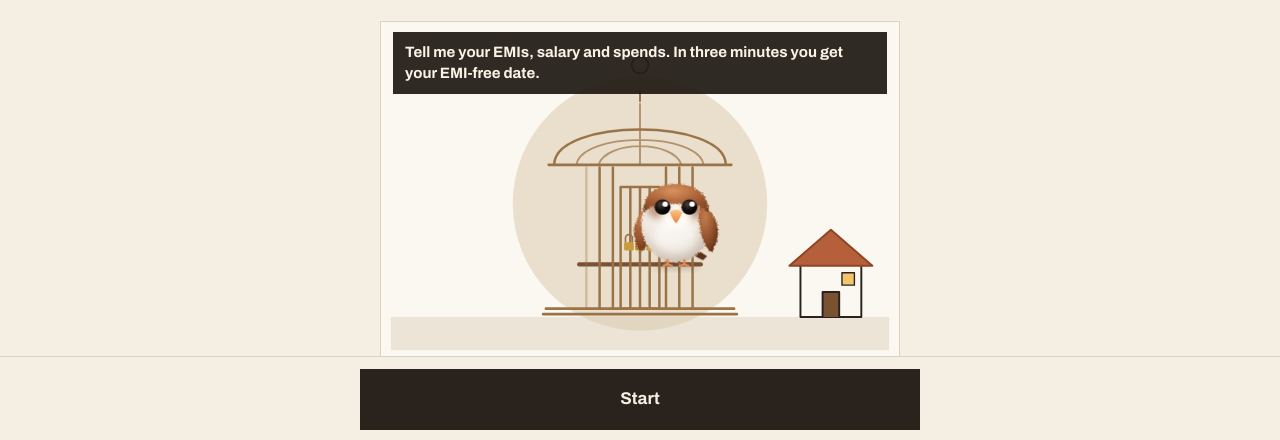
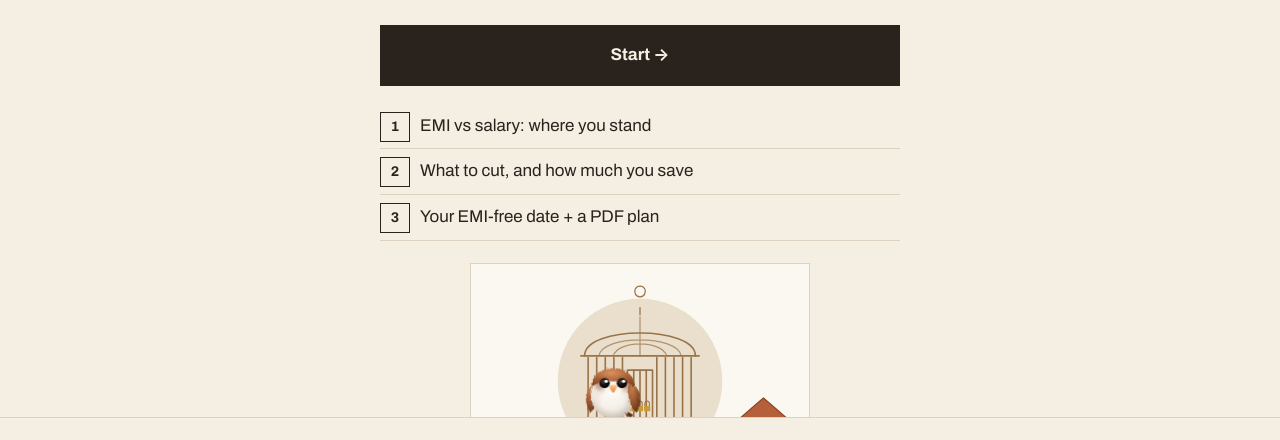
Before and after one commit to noormohammedj/mentellcommunity, a plain HTML site: page en/index.html in a window 1280 px wide. Shown: the part 358-798 px from the top of the page. Drawn offline with Linux system fonts and the light colour scheme.

Commit message:
Welcome screen: one Start under the headline, sparrow clip no longer autoplays
- friends.js: the 15-second clip plays only when tapped (or where data-autoplay="on");
  adds a compact .mf-sm stage size
- /financial/, /en/, /hi/ welcome: Start button right under the headline, the 3 steps
  next, a smaller Kuruvi card last; the bottom Start is hidden on this screen only
  (it shows Continue when resuming, same as before)
- friends.js cache version bumped to v=2 on all pages

Co-Authored-By: Claude Opus 5.5 <noreply@anthropic.com>
Claude-Session: https://claude.ai/code/session_01ADUTFf5tmB1KxkSTXCg1vg

```diff
--- a/en/index.html
+++ b/en/index.html
@@ -22,7 +22,7 @@
 <script type="application/ld+json">{"@context":"https://schema.org","@type":"WebApplication","name":"Mentell Money: EMI-free plan","url":"https://mentell.co.in/en/","applicationCategory":"FinanceApplication","operatingSystem":"Any","inLanguage":["en-IN","ta"],"description":"Free money planner for salaried families in Tamil Nadu: EMI vs salary, family expenses, habit cuts, EMI-free date, PDF report.","offers":{"@type":"Offer","price":"0","priceCurrency":"INR"},"publisher":{"@type":"Organization","name":"Mentell","url":"https://mentell.co.in/","logo":"https://mentell.co.in/apple-touch-icon.png"}}</script>
 <!-- config BEFORE the GA tag: it strips hand-off data from the URL before GA reads it -->
 <script src="/mentell-config.js"></script>
-<script src="/friends/friends.js?v=1" defer></script>
+<script src="/friends/friends.js?v=2" defer></script>
 <script async src="https://www.googletagmanager.com/gtag/js?id=G-CYPL2VHDKP"></script>
 <script>window.dataLayer=window.dataLayer||[];function gtag(){dataLayer.push(arguments);}gtag('js',new Date());gtag('config','G-CYPL2VHDKP');</script>
 <link rel="preconnect" href="https://fonts.googleapis.com">
@@ -334,8 +334,9 @@ footer a{color:var(--muted)}
 <section class="scr" data-s="welcome" aria-labelledby="hWelcome">
   <h1 id="hWelcome" data-anim>EMI pressure?</h1>
   <p class="lede" data-anim>3 minutes. Your full picture and your EMI-free date. <b id="wFree">Free.</b></p>
-  <div data-friend="kuruvi" data-lang="en" data-anim></div>
+  <button type="button" class="btn" id="wStart" data-anim style="width:100%;margin:4px 0 18px">Start &rarr;</button>
   <ol class="steps" data-anim style="margin:0 0 22px"><li>EMI vs salary: where you stand</li><li>What to cut, and how much you save</li><li>Your EMI-free date + a PDF plan</li></ol>
+  <div data-friend="kuruvi" data-lang="en" class="mf-sm" data-anim></div>
   <div id="resume" hidden class="callout" data-anim><b>You stopped halfway.</b><br><button type="button" class="link" id="startFresh">Start fresh</button></div>
   <button type="button" class="link" id="loginLink" hidden data-anim>Already tracking? Log in</button>
   <div id="rsOk" hidden class="callout"><b>Unlocked ✓</b> <span id="rsOkTxt"></span></div>
@@ -1121,6 +1122,7 @@ function go(i, opts){
   if (name==='body_mind') NEXT_LABEL.body_mind = TRACKER_URL ? (hasSession() ? 'Open my tracker' : 'Track daily, get 50% off') : 'Get my PDF';
   $('#back').style.display = (i===0 || name==='tracker') ? 'none' : '';
   const nx = $('#next'); nx.style.display = (name==='pdf' || name==='paywall') ? 'none' : ''; nx.textContent = NEXT_LABEL[name] || 'Next';
+  const wsb = $('#wStart'); if (wsb && name==='welcome'){ nx.style.display = 'none'; wsb.textContent = (NEXT_LABEL.welcome || 'Start') + ' →'; }   // [v28] one Start, under the headline
   window.scrollTo(0,0);
   enter(scr);
   if (!opts.fromPop){ try{ history[opts.replace?'replaceState':'pushState']({s:i, p:opts.replace ? (history.state && history.state.p) : from}, '', '#'+name); }catch(e){} }
@@ -2491,7 +2493,7 @@ async function openPersonalLink(tok){
   const target = (location.hash||'').slice(1);
   const ti = SCREENS.indexOf(target);
   const canResume = S.at > 0;
-  if (canResume){ $('#resume').hidden = false; NEXT_LABEL.welcome = 'Continue'; }
+  if (canResume){ $('#resume').hidden = false; NEXT_LABEL.welcome = 'Continue'; const wsr = $('#wStart'); if (wsr) wsr.textContent = NEXT_LABEL.welcome + ' →'; }
   // [v24] personal link (?a=<token>): plan + tracker on any phone
   let acc = null; try{ acc = sessionStorage.getItem('mm_access'); sessionStorage.removeItem('mm_access'); }catch(e){}
   if (acc && PAYWALL && !PAY_MOCK) openPersonalLink(acc);
@@ -2528,6 +2530,7 @@ async function openPersonalLink(tok){
   const rgs = $('#rgSel'); if (rgs) rgs.addEventListener('change', ()=>{ track('region_change', {to:rgs.value}); setRegion(rgs.value); });
   if (PAYWALL && !paidOk()) $('#rsLink').hidden = false;   // [v16.3]
   recheckPaid();   // [v16] refund / expiry since the last visit
+  { const ws = $('#wStart'); if (ws) ws.addEventListener('click', ()=>{ track('cta_click', {location:'welcome_inline'}); $('#next').click(); }); }   // [v28] Start right under the headline
   if (!FREE_TIER){ const wf = $('#wFree'); if (wf) wf.remove(); }   // [v27] no 'Free.' promise while the free tier is off
   go(0, {replace:true});
   // [v16.2] back from the Payment Page: straight to the paywall, which keeps checking that order
--- a/friends/friends.js
+++ b/friends/friends.js
@@ -69,6 +69,7 @@
   var CSS = [
     '.mf{position:relative;margin:18px 0 22px;border:1.5px solid var(--mf-line,#DDD1BF);background:var(--mf-card,#FBF8F2);padding:10px 10px 8px;max-width:560px;font-family:Archivo,system-ui,sans-serif;color:#2A231D}',
     '.mf svg.mf-sc{display:block;width:100%;height:auto;overflow:visible}',
+    '.mf.mf-sm{max-width:340px;margin:6px auto 14px;padding:6px 8px 6px}.mf.mf-sm .mf-cap{font-size:13px;padding:8px 10px}.mf.mf-sm .mf-bar button{padding:6px 9px;font-size:12px}',
     '.mf-cap{position:absolute;left:12px;right:12px;top:10px;background:rgba(30,24,19,.92);color:#FBF3E6;padding:10px 12px;font-weight:700;font-size:15px;line-height:1.4;opacity:0;transform:translateY(6px);transition:opacity .3s,transform .3s;pointer-events:none}',
     '.mf-cap.on{opacity:1;transform:none}',
     '.mf-bar{display:flex;align-items:center;gap:8px;flex-wrap:wrap;margin-top:6px}',
@@ -396,8 +397,8 @@
     mute.addEventListener('click', function () { muted = !muted; lsSet('mf_mute', muted ? '1' : '0'); if (muted) hush(); labels(); qa(document, '.mf .mf-mute').forEach(function (b) { b.textContent = muted ? (UI[lang] || UI.en).unmute : (UI[lang] || UI.en).mute; }); });
     qa(el, '.mf-l').forEach(function (b) { b.addEventListener('click', function () { lang = b.getAttribute('data-l'); lsSet('mf_lang', lang); labels(); if (running) run(); }); });
     q(el, 'svg').addEventListener('click', function (e) { var c = e.target.closest && e.target.closest('.chr'); if (!c) return; unlock(); VOICE_OF[c.getAttribute('data-c')](); mood(c, 'sing', 1500); });
-    /* first visit: play once when it comes into view */
-    if (!lsGet('mf_seen_' + kind) && el.getAttribute('data-autoplay') !== 'off') {
+    /* first visit: play once when it comes into view, only where data-autoplay="on" */
+    if (!lsGet('mf_seen_' + kind) && el.getAttribute('data-autoplay') === 'on') {   /* [v2] off by default: it talked over the first screen */
       if ('IntersectionObserver' in window) {
         var io = new IntersectionObserver(function (es) { es.forEach(function (x) { if (x.isIntersecting && x.intersectionRatio > .5) { io.disconnect(); setTimeout(run, 500); } }); }, { threshold: [.5, .8] });
         io.observe(el);
```
Also changed, not shown: financial/index.html (+6 -3 lines), hi/index.html (+6 -3 lines), index.html (+1 -1 lines), mental/index.html (+1 -1 lines), physical/index.html (+1 -1 lines).
